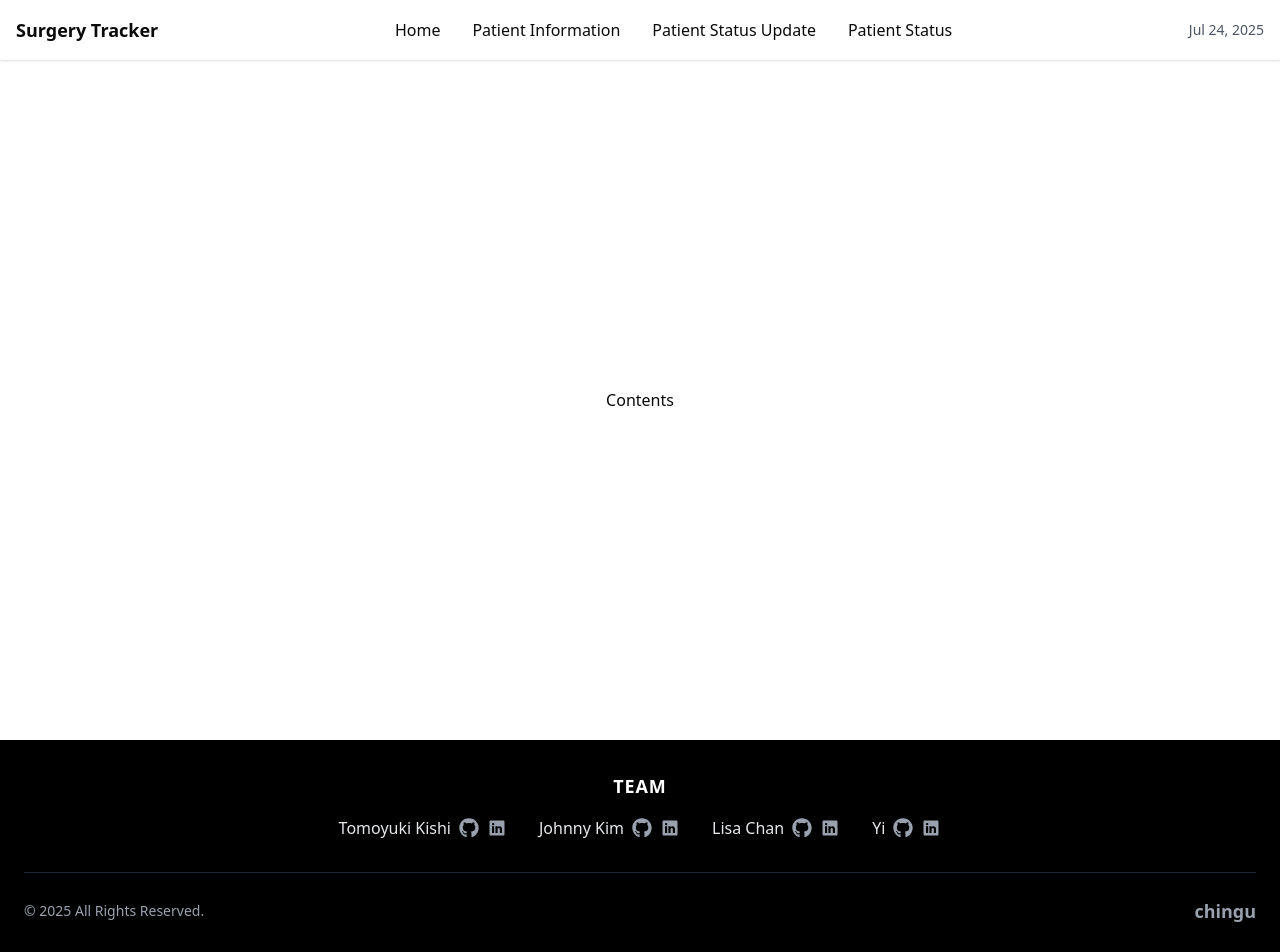
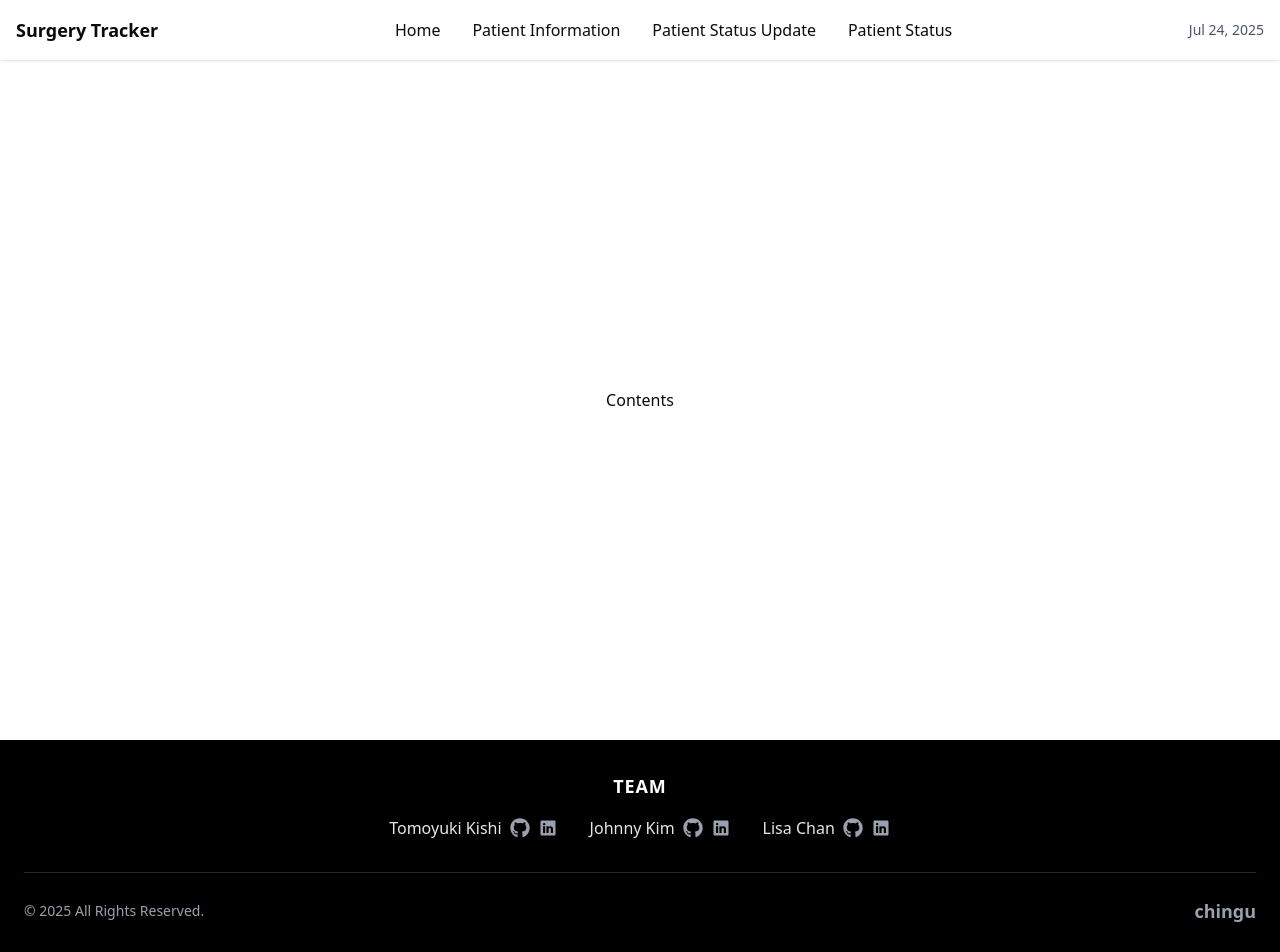
Before and after one commit to chingu-voyages/V56-tier3-team-38, a Next.js app in the folder surgical-app/: page / in a window 1280 px wide. Shown: the top 952 px of the page. Built offline with nearby package versions, Linux system fonts and the light colour scheme.

Commit message:
removed member

```diff
--- a/surgical-app/src/components/Footer.tsx
+++ b/surgical-app/src/components/Footer.tsx
@@ -24,11 +24,6 @@ const memberInfo: Member[] = [
     name: 'Lisa Chan',
     github: 'https://github.com/lc1715',
     linkedin: 'http://www.linkedin.com/in/lisa-chan14',
-  },
-  {
-    name: 'Yi',
-    github: 'https://github.com/yi-lin-1234',
-    linkedin: 'https://www.linkedin.com/in/liaccountname/',
   },
 ];
 export const Footer = () => {
```
